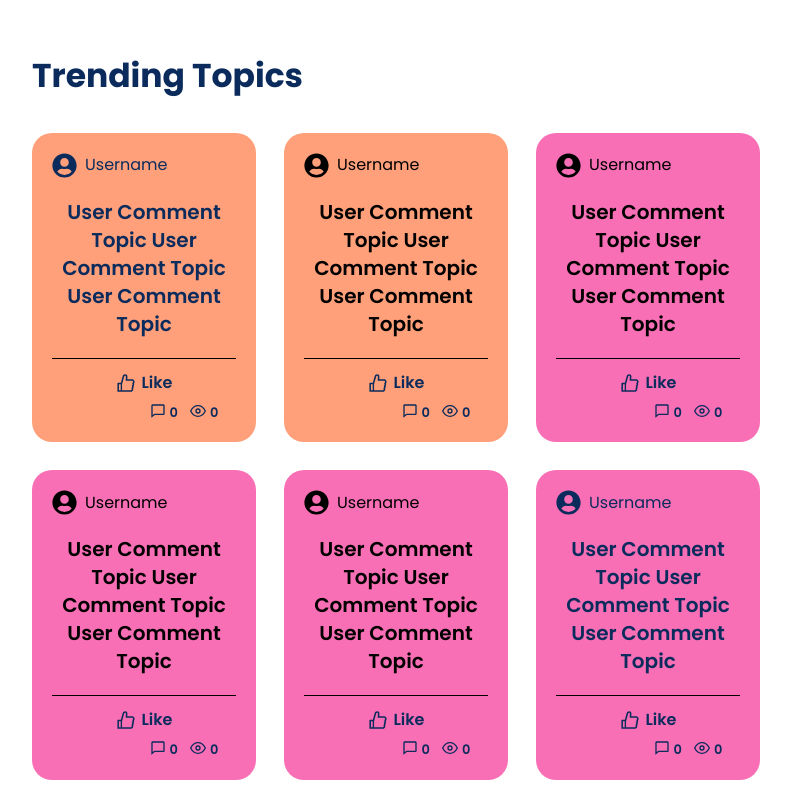
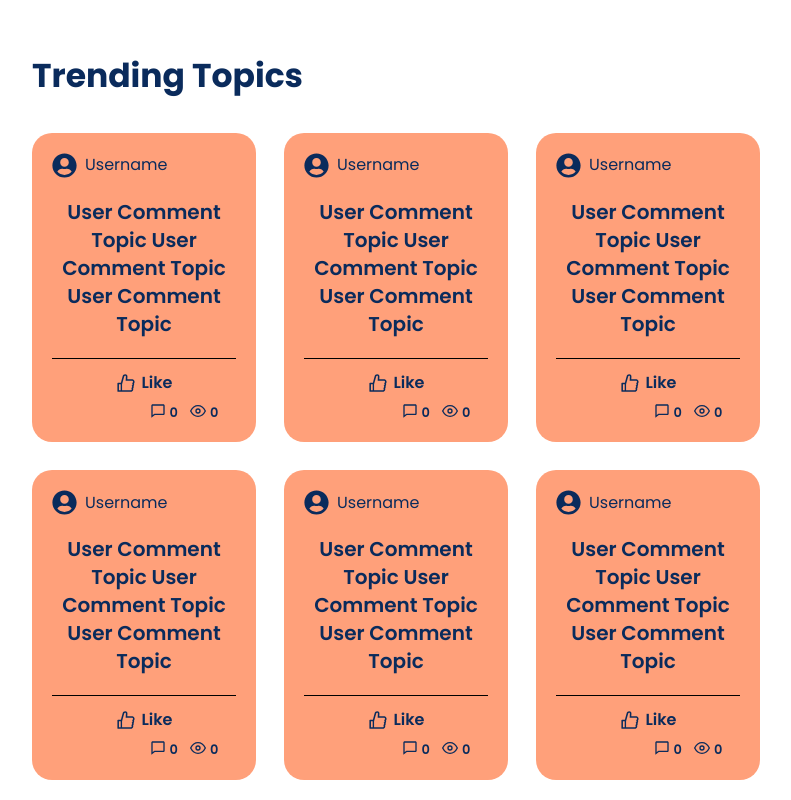
Before and after one commit to Miacarmen/realitea, a React (Create React App) app in the folder client/: page / in a window 1280 px wide. Shown: the part 2260-3060 px from the top of the page, without its empty margins (244-1035 px from the left). Built offline with nearby package versions, Linux system fonts and the light colour scheme; a web font is replaced by a local one.

Commit message:
forum categories page style added

```diff
--- a/client/src/App.css
+++ b/client/src/App.css
@@ -87,6 +87,7 @@ button:hover {
   width: 100%;
 }
 
+
 .grid-season-item h2 {
   color: #f86fb5;
   font-size: 20px;
--- a/client/src/components/Forums/ForumNav.js
+++ b/client/src/components/Forums/ForumNav.js
@@ -28,7 +28,7 @@ const ForumNav = () => {
                 aria-describedby='button-addon2'
               />
 
-              <button className='bg-base-300 px-3'>
+              <button className='forum-search-btn bg-base-300 px-3'>
                 <BsSearch id='magGlassIcon' />
               </button>
             </div>
--- /dev/null
+++ b/client/src/components/Grids/Topics/TopicCard.js
@@ -0,0 +1,44 @@
+import React from 'react';
+
+import './TopicsGrid.styles.css';
+
+import { FaUserCircle } from 'react-icons/fa';
+import { AiOutlineLike } from 'react-icons/ai';
+import { FiEye } from 'react-icons/fi';
+import { BiComment } from 'react-icons/bi';
+
+const TopicCard = () => {
+  return (
+    <div className='topicCard bg-secondary'>
+      <div className='cardBody px-5 py-5'>
+        <div className='userIcon'>
+          <FaUserCircle className='userIcon text-base-300' size={25} />
+          <h2 className='pl-2 text-base-300'>Username</h2>
+        </div>
+        {/* Link to Related Forum page */}
+        <div className='card-content'>
+          <h2 className='card-title mb-5 mt-5 text-base-300'>
+            User Comment Topic User Comment Topic User Comment Topic
+          </h2>
+        </div>
+        <div className='card-actions justify-center mt-3'>
+          <div className='card-actions-left justify-start text-base-300'>
+            <button className='likeBtn'>
+              <AiOutlineLike className='likeIcon text-base-300' size={22} />
+            </button>
+            <h2 className='pl-1 font-semibold text-base-300'>Like</h2>
+          </div>
+
+          <div className='card-actions-right justify-end text-base-300'>
+            <BiComment className='commentIcon' size={16} />
+            <h2 className='pl-1 pr-3 font-semibold'>0</h2>
+            <FiEye className='eyeIcon' size={16} />
+            <h2 className='pl-1 font-semibold'>0</h2>
+          </div>
+        </div>
+      </div>
+    </div>
+  );
+};
+
+export default TopicCard;
--- a/client/src/components/Grids/Topics/TopicsGrid.js
+++ b/client/src/components/Grids/Topics/TopicsGrid.js
@@ -2,196 +2,17 @@ import React from 'react';
 
 import './TopicsGrid.styles.css';
 
-import { FaUserCircle } from 'react-icons/fa';
-import { AiOutlineLike } from 'react-icons/ai';
-import { FiEye } from 'react-icons/fi';
-import { BiComment } from 'react-icons/bi';
+import TopicCard from './TopicCard';
 
 const TopicsGrid = () => {
   return (
     <div className='grid grid-cols-1 gap-7 lg:grid-cols-3 md:grid-cols-2'>
-      <div className='topicCard bg-secondary'>
-        <div className='cardBody px-5 py-5'>
-          <div className='userIcon'>
-            <FaUserCircle className='userIcon text-base-300' size={25} />
-            <h2 className='pl-2 text-base-300'>Username</h2>
-          </div>
-          {/* Link to Related Forum page */}
-          <div className='card-content'>
-            <h2 className='card-title mb-5 mt-5 text-base-300'>
-              User Comment Topic User Comment Topic User Comment Topic
-            </h2>
-          </div>
-          <div className='card-actions justify-center mt-3'>
-            <div className='card-actions-left justify-start text-base-300'>
-              <button className='likeBtn'>
-                <AiOutlineLike className='likeIcon text-base-300' size={22} />
-              </button>
-              <h2 className='pl-1 font-semibold text-base-300'>Like</h2>
-            </div>
-
-            <div className='card-actions-right justify-end text-base-300'>
-              <BiComment className='commentIcon' size={16} />
-              <h2 className='pl-1 pr-3 font-semibold'>0</h2>
-              <FiEye className='eyeIcon' size={16} />
-              <h2 className='pl-1 font-semibold'>0</h2>
-            </div>
-          </div>
-        </div>
-      </div>
-
-
-      <div className='topicCard bg-secondary'>
-        <div className='cardBody px-5 py-5'>
-          <div className='userIcon'>
-            <FaUserCircle className='userIcon' size={25} />
-            <h2 className='pl-2'>Username</h2>
-          </div>
-          {/* Link to Related Forum page */}
-          <div className='card-content'>
-            <h2 className='card-title mb-5 mt-5'>
-              User Comment Topic User Comment Topic User Comment Topic
-            </h2>
-          </div>
-          <div className='card-actions justify-center mt-3'>
-            <div className='card-actions-left justify-start text-base-300'>
-              <button className='likeBtn'>
-                <AiOutlineLike className='likeIcon' size={22} />
-              </button>
-              <h2 className='pl-1 font-semibold'>Like</h2>
-            </div>
-
-            <div className='card-actions-right justify-end text-base-300'>
-              <BiComment className='commentIcon' size={16} />
-              <h2 className='pl-1 pr-3 font-semibold'>0</h2>
-              <FiEye className='eyeIcon' size={16} />
-              <h2 className='pl-1 font-semibold'>0</h2>
-            </div>
-          </div>
-        </div>
-      </div>
-
-
-      <div className='topicCard bg-primary'>
-        <div className='cardBody px-5 py-5'>
-          <div className='userIcon'>
-            <FaUserCircle className='userIcon' size={25} />
-            <h2 className='pl-2'>Username</h2>
-          </div>
-          {/* Link to Related Forum page */}
-          <div className='card-content'>
-            <h2 className='card-title mb-5 mt-5'>
-              User Comment Topic User Comment Topic User Comment Topic
-            </h2>
-          </div>
-          <div className='card-actions justify-center mt-3'>
-            <div className='card-actions-left justify-start text-base-300'>
-              <button className='likeBtn'>
-                <AiOutlineLike className='likeIcon' size={22} />
-              </button>
-              <h2 className='pl-1 font-semibold'>Like</h2>
-            </div>
-
-            <div className='card-actions-right justify-end text-base-300'>
-              <BiComment className='commentIcon' size={16} />
-              <h2 className='pl-1 pr-3 font-semibold'>0</h2>
-              <FiEye className='eyeIcon' size={16} />
-              <h2 className='pl-1 font-semibold'>0</h2>
-            </div>
-          </div>
-        </div>
-      </div>
-
-      <div className='topicCard bg-primary'>
-        <div className='cardBody px-5 py-5'>
-          <div className='userIcon'>
-            <FaUserCircle className='userIcon' size={25} />
-            <h2 className='pl-2'>Username</h2>
-          </div>
-          {/* Link to Related Forum page */}
-          <div className='card-content'>
-            <h2 className='card-title mb-5 mt-5'>
-              User Comment Topic User Comment Topic User Comment Topic
-            </h2>
-          </div>
-          <div className='card-actions justify-center mt-3'>
-            <div className='card-actions-left justify-start text-base-300'>
-              <button className='likeBtn'>
-                <AiOutlineLike className='likeIcon' size={22} />
-              </button>
-              <h2 className='pl-1 font-semibold'>Like</h2>
-            </div>
-
-            <div className='card-actions-right justify-end text-base-300'>
-              <BiComment className='commentIcon' size={16} />
-              <h2 className='pl-1 pr-3 font-semibold'>0</h2>
-              <FiEye className='eyeIcon' size={16} />
-              <h2 className='pl-1 font-semibold'>0</h2>
-            </div>
-          </div>
-        </div>
-      </div>
-
-      <div className='topicCard bg-primary'>
-        <div className='cardBody px-5 py-5'>
-          <div className='userIcon'>
-            <FaUserCircle className='userIcon' size={25} />
-            <h2 className='pl-2'>Username</h2>
-          </div>
-          {/* Link to Related Forum page */}
-          <div className='card-content'>
-            <h2 className='card-title mb-5 mt-5'>
-              User Comment Topic User Comment Topic User Comment Topic
-            </h2>
-          </div>
-          <div className='card-actions justify-center mt-3'>
-            <div className='card-actions-left justify-start text-base-300'>
-              <button className='likeBtn'>
-                <AiOutlineLike className='likeIcon' size={22} />
-              </button>
-              <h2 className='pl-1 font-semibold'>Like</h2>
-            </div>
-
-            <div className='card-actions-right justify-end text-base-300'>
-              <BiComment className='commentIcon' size={16} />
-              <h2 className='pl-1 pr-3 font-semibold'>0</h2>
-              <FiEye className='eyeIcon' size={16} />
-              <h2 className='pl-1 font-semibold'>0</h2>
-            </div>
-          </div>
-        </div>
-      </div>
-
-      <div className='topicCard bg-primary'>
-        <div className='cardBody px-5 py-5'>
-          <div className='userIcon text-base-300'>
-            <FaUserCircle className='userIcon' size={25} />
-            <h2 className='pl-2 text-base-300'>Username</h2>
-          </div>
-          {/* Link to Related Forum page */}
-          <div className='card-content'>
-            <h2 className='card-title mb-5 mt-5 text-base-300'>
-              User Comment Topic User Comment Topic User Comment Topic
-            </h2>
-          </div>
-          <div className='card-actions justify-center mt-3'>
-            <div className='card-actions-left justify-start text-base-300'>
-              <button className='likeBtn'>
-                <AiOutlineLike className='likeIcon' size={22} />
-              </button>
-              <h2 className='pl-1 font-semibold'>Like</h2>
-            </div>
-
-            <div className='card-actions-right justify-end text-base-300'>
-              <BiComment className='commentIcon' size={16} />
-              <h2 className='pl-1 pr-3 font-semibold'>0</h2>
-              <FiEye className='eyeIcon' size={16} />
-              <h2 className='pl-1 font-semibold'>0</h2>
-            </div>
-          </div>
-        </div>
-      </div>
-
+      <TopicCard />
+      <TopicCard />
+      <TopicCard />
+      <TopicCard />
+      <TopicCard />
+      <TopicCard />
     </div>
   );
 };
--- a/client/src/pages/TitlePage.js
+++ b/client/src/pages/TitlePage.js
@@ -16,7 +16,7 @@ const TitlePage = () => {
 
 <div className='show-details-box'>
         <div className='show-details grid grid-cols-2'>
-          <div className='currSeason grid-season-item'><h2 className='text-base-300 font-semibold'>Current Season:</h2>
+          <div className='currSeason grid-season-item'><h2 className='font-semibold'>Current Season:</h2>
           <p className='text-base-300'>0</p>
           </div>
           <div className='newEpisodes grid-season-item'>
--- a/client/tailwind.config.js
+++ b/client/tailwind.config.js
@@ -8,6 +8,7 @@ module.exports = {
       {
         mytheme: {
           primary: '#F86FB5',
+          // primary: '#C75A92',
 
           'primary-focus': '#E43292',
 
```
Also changed, not shown: client/src/components/Forums/Forums.styles.css (+54 -5 lines), client/src/pages/ForumCategories.js (+12 -3 lines).
